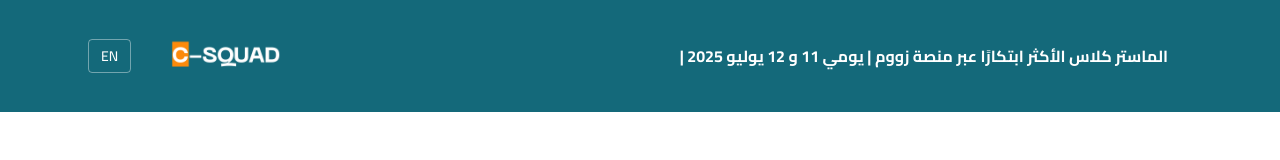
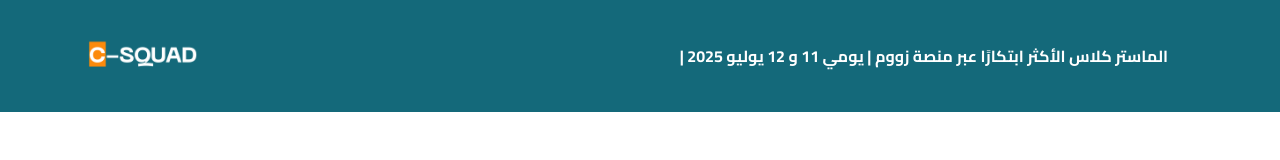
Before and after one commit to Dweirii/C-SQUAD-Master-Class, a Next.js app: page /the-innovation-code in a window 1280 px wide. Shown: the top 160 px of the page. Built offline with nearby package versions, Linux system fonts and the light colour scheme.

Commit message:
adding the new video

```diff
--- a/components/ar/HeroSection.tsx
+++ b/components/ar/HeroSection.tsx
@@ -24,24 +24,12 @@ export default function ArabicHeroSection() {
                 width={110}
                 height={30}
                 className="object-contain"
-              />
-            <div className="flex items-center gap-x-4 shrink-0">
-              <Link href="/en" aria-label="Switch to English">
-                <button className="px-3 py-1.5 mr-10 border border-white/40 rounded hover:bg-white/10 transition text-sm font-medium">
-                  EN
-                </button>
-              </Link>
-            </div>
+            />
           </div>
 
           {/* Mobile Header */}
           <div className="lg:hidden">
-            <div className="flex items-center justify-between pt-8 pb-4  h-14">
-              <Link href="/en" aria-label="Switch to English">
-                <button className="px-3 py-1 border border-white/40 rounded hover:bg-white/10 transition text-sm font-medium">
-                  EN
-                </button>
-              </Link>
+            <div className="flex items-center justify-center pt-8 pb-4  h-14">
               <Image
                 src="/c-squad-logo.png"
                 alt="شعار سي-سكواد"
@@ -79,7 +67,7 @@ export default function ArabicHeroSection() {
             <div className="w-full lg:w-[100%] xl:w-[110%] rounded-none overflow-hidden border mb-6 lg:mb-0 border-gray-200">
               <iframe
                 className="w-full aspect-video"
-                src="https://www.youtube.com/embed/RMCmjTvtTcY"
+                src="https://youtu.be/Ct5Y3cijQ5I"
                 title="ماستر كلاس The Innovation Code"
                 frameBorder="0"
                 allow="accelerometer; autoplay; clipboard-write; encrypted-media; gyroscope; picture-in-picture; web-share"
```
